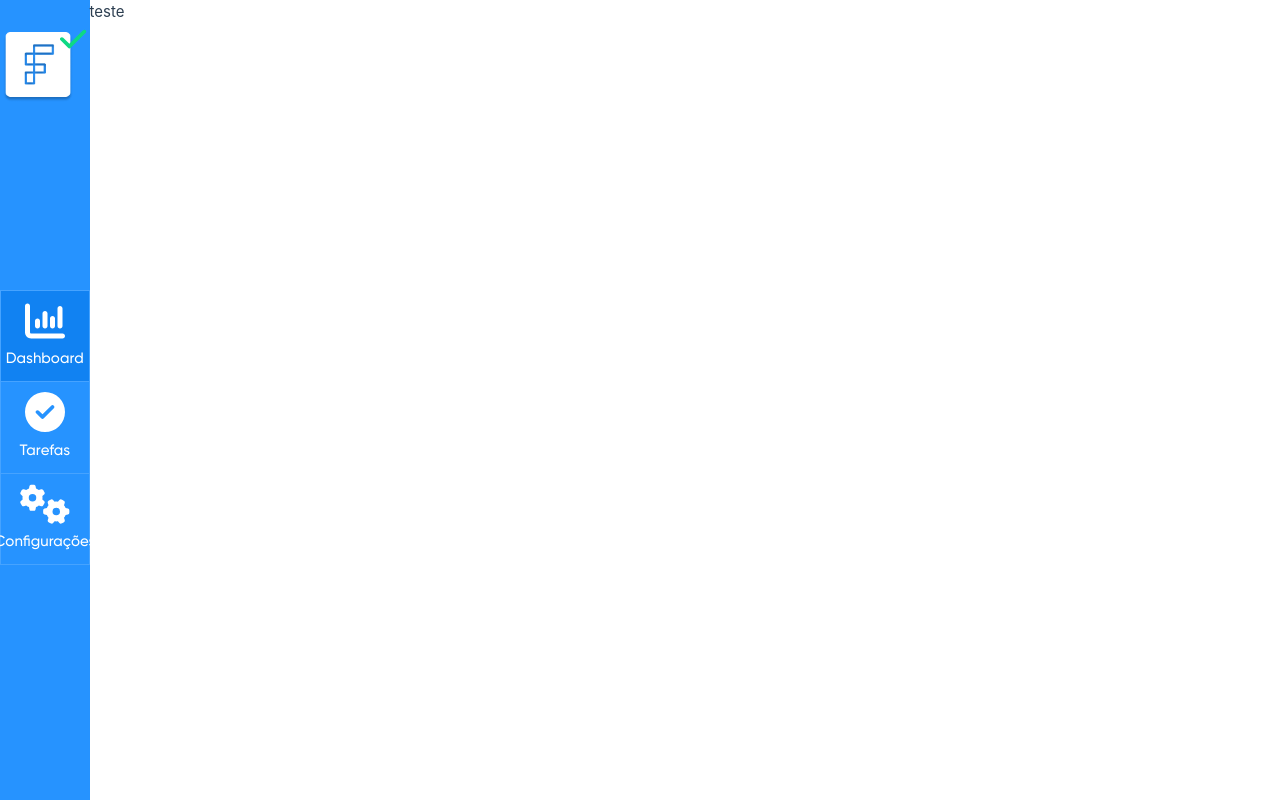
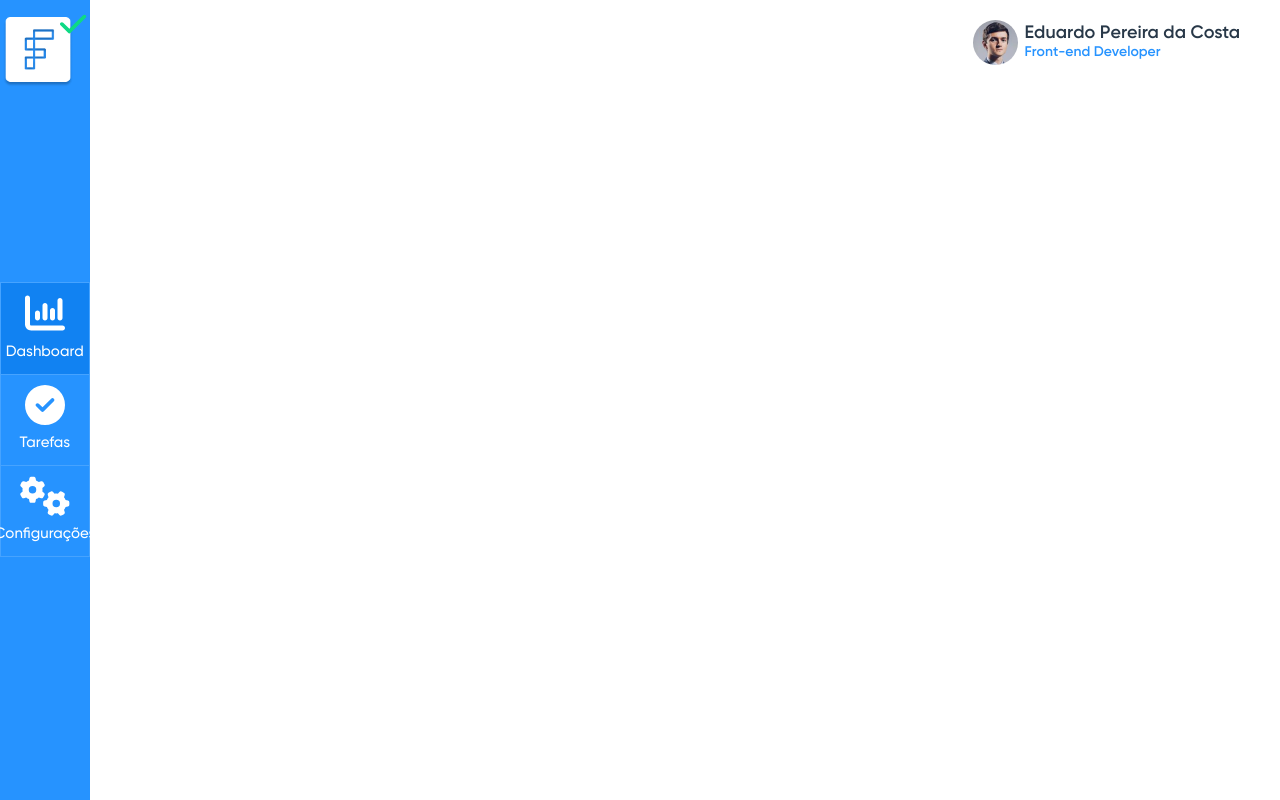
Before and after one commit to DevJulio/todo-facilita, a Vue app: page /home in a window 1280 px wide. Built offline with nearby package versions, Linux system fonts and the light colour scheme.

Commit message:
feat> added top bar

```diff
--- a/src/views/DashboardView.vue
+++ b/src/views/DashboardView.vue
@@ -33,7 +33,17 @@
         />
       </div>
     </div>
-    <div class="topbar">teste</div>
+    <div class="right-container">
+      <div class="topbar">
+        <div class="info-container">
+          <img src="../assets/images/profile.png" alt="profile" class="image" />
+          <div class="info">
+            <span class="top"> Eduardo Pereira da Costa </span>
+            <span class="bottom"> Front-end Developer </span>
+          </div>
+        </div>
+      </div>
+    </div>
   </div>
 </template>
 <script>
@@ -66,45 +76,55 @@ export default {
   flex-direction row
 .sidebar
   display flex
-  height: 100vh;
+  height 100vh
   width 7%
   flex-direction column
   background-color $td-blue
   place-items center
-  place-content: center;
-
+  place-content center
   .img-container
     display flex
-    margin-top 2.5vw
-    .image
+    margin-top 1.3vw
+   .image
       width 70px
    .actions-container
-    flex-grow: 1;
-    display: flex;
-    justify-content: center;
-    align-items: center;
+    flex-grow 1
+    display flex
+    justify-content center
+    align-items center
     flex-direction column
-    width: 100%;
+    width 100%
     margin-top -6vh
-    .action-item
-      display: flex;
-      flex-direction column
-      width 100%
-      border solid #46A3FF 1px
-      padding 10px 0px 10px 0px
-      align-items center
-      margin-bottom -1px
-      cursor pointer
-
-      .label
-        color white
-        font-family $td-medium
-        margin-top 0.5vw
-
-.topbar
+.right-container
   display flex
-  height fit-content
-  width 100%
-  flex-direction row
-  background-color #fff
+  flex-direction column
+  width 93%
+  height 100%
+  .topbar
+    display flex
+    flex-direction row
+    height fit-content
+    width 100%
+    background-color #fff
+    .info-container
+      display flex
+      flex-direction row
+      margin-left auto
+      padding 2.5vh 5vh 4vh
+      .image
+        border-radius 25px
+        margin-right 0.5vw
+        cursor pointer
+      .info
+        display flex
+        flex-direction column
+        .top
+          font-family $td-semi-bold
+          color $td-title
+          font-size 18px
+          margin-bottom -7px
+        .bottom
+          font-family $td-semi-bold
+          color $td-blue
+          font-size 14px
 </style>
--- a/src/views/LoginView.vue
+++ b/src/views/LoginView.vue
@@ -18,8 +18,8 @@
       <div class="data-container">
         <span class="title"> Entre com seus dados de acesso. </span>
         <div class="form">
-          <FAInput label="Nome de usuário ou e-mail:" placeholder="" v-model="email" />
-          <FAInput label="Senha:" placeholder="" v-model="password" is-password="true" />
+          <FAInput label="Nome de usuário ou e-mail:" placeholder="" :v-model="email" />
+          <FAInput label="Senha:" placeholder="" :v-model="password" is-password="true" />
         </div>
         <div class="btn">
           <FAButton :action="login" label="Entrar" type="success" />
```
